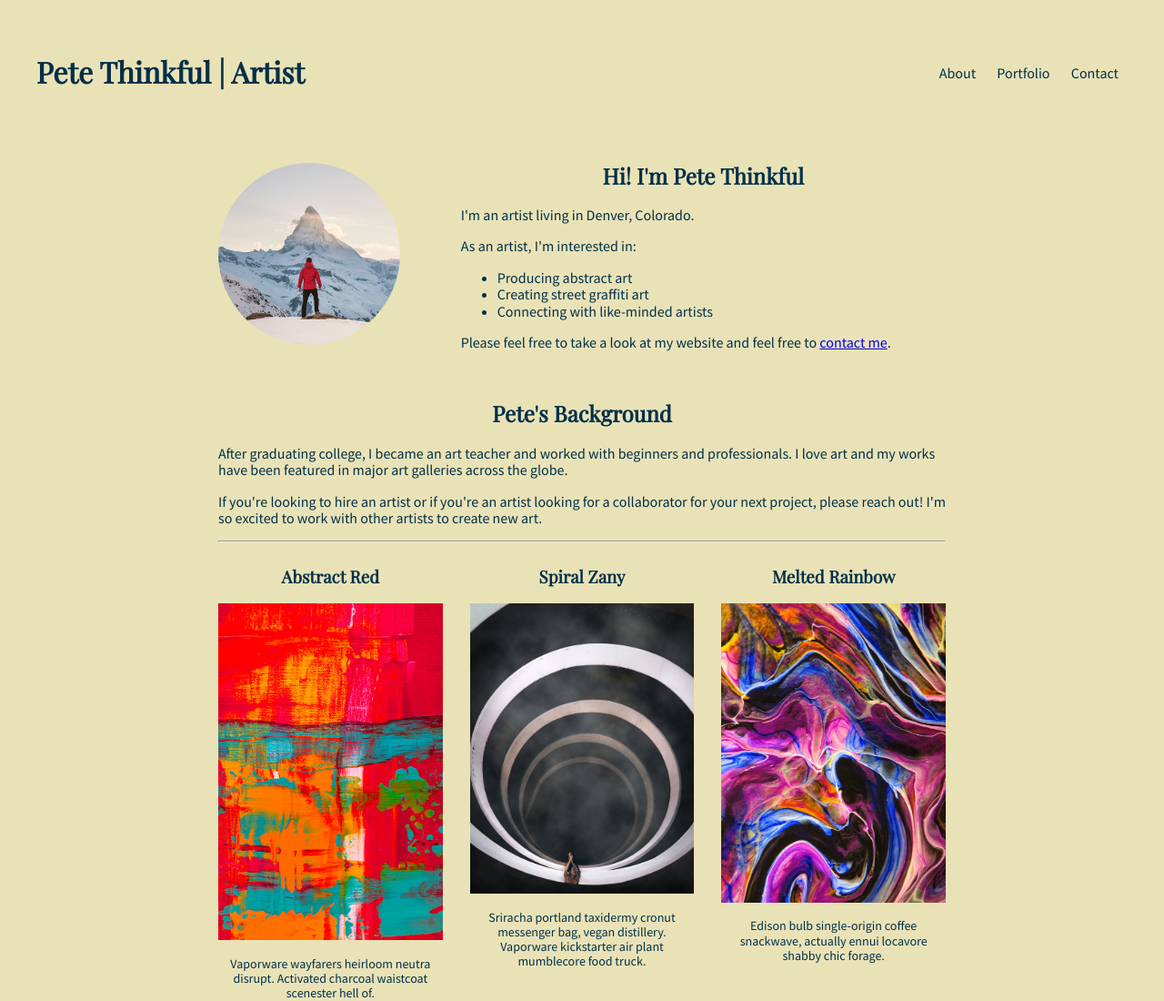
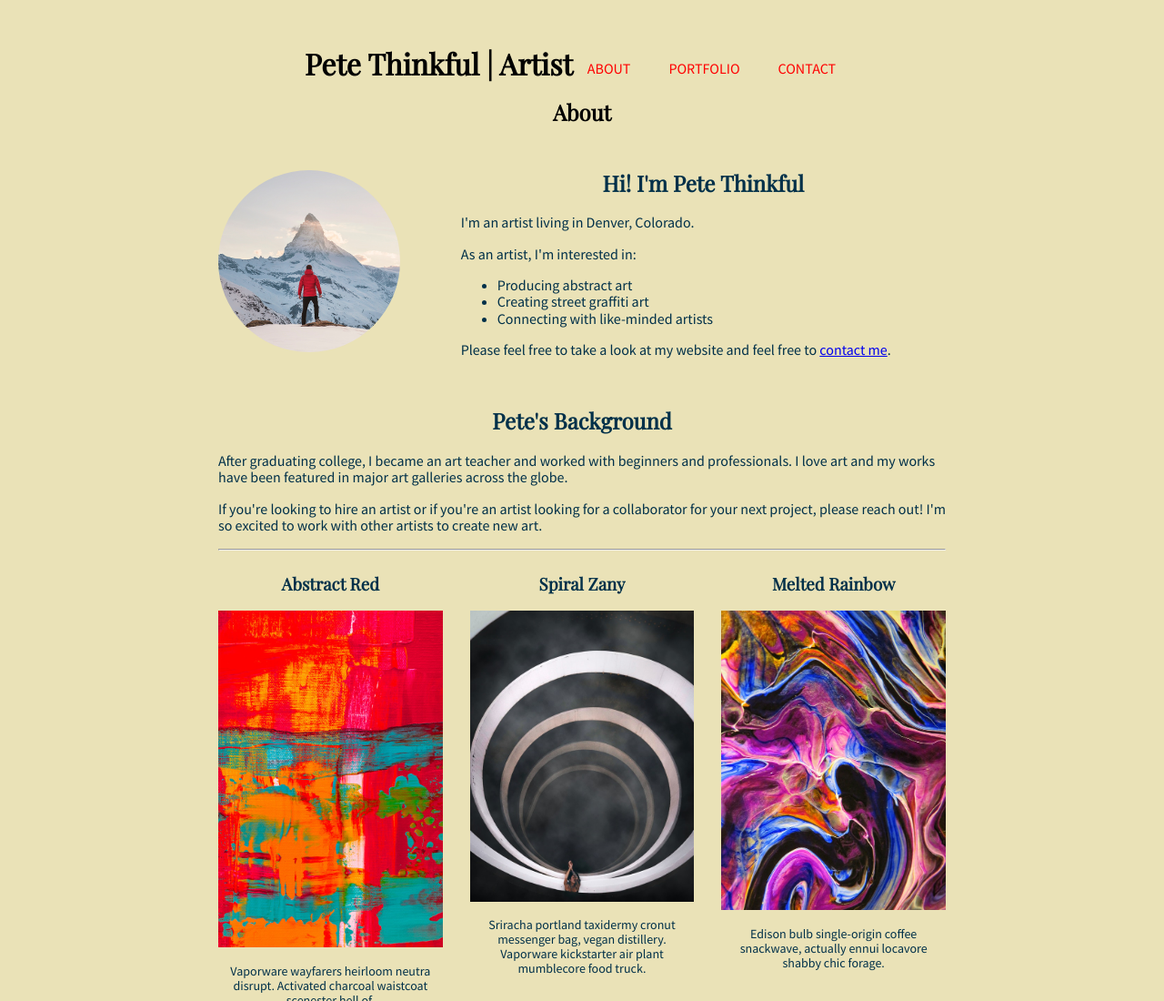
Before and after one commit to JonnyCash-glitch/starter-pete-thinkful-portfolio, a plain HTML site: page index.html in a window 1280 px wide. Shown: the top 1100 px of the page at 91% size. Drawn offline with nearby package versions, Linux system fonts and the light colour scheme.

Commit message:
fixed issues

```diff
--- a/index.html
+++ b/index.html
@@ -10,13 +10,18 @@
 </head>
 <body>
   <!-- Header section -->
-  <header class="flex-container">
+  <header class="header-container">
+    <div class="header-content">
       <h1>Pete Thinkful | Artist</h1>
       <nav>
         <a href="#about">About</a>
         <a href="#portfolio">Portfolio</a>
         <a href="#contact">Contact</a>
       </nav>
+    </div>
+    <div class="about-heading">
+      <h2>About</h2> <!-- Add the word "About" centered -->
+    </div>
   </header>
 
   <!-- Main content -->
--- a/style.css
+++ b/style.css
@@ -21,27 +21,59 @@ h1, h2, h3 {
 }
 
 /* Header Styles */
-header {
+.header-container {
+  background-color: transparent;
+  color: #fff;
+  text-align: center;
+  padding: 10px 0;
+}
+
+.header-content {
   display: flex;
-  justify-content: space-between;
+  justify-content: center; /* Center-align content horizontally */
   align-items: center;
-  margin-bottom: 40px;
+  max-width: 800px;
+  margin: 0 auto;
 }
-.image-circle {
-    border-radius: 50%; /* This creates the circular shape */
-    width: 200px; /* Example width, should be the same as height for a perfect circle */
-    height: 200px; /* Example height, should be the same as width */
-    object-fit: cover; /* This ensures the image covers the area without distortion */
-  }
+
+header h1 {
+  font-family: "Playfair Display", Times, serif;
+  margin: 0;
+  color: #000; /* Black text color */
+}
+
+nav {
+  display: flex;
+  margin-top: 10px; /* Adjust spacing */
+}
 
 nav a {
   text-decoration: none;
-  color: #003049;
-  padding: 0 10px;
+  color: #ff0000; /* Red text color */
+  text-align: center; /* Center-align the text */
+  text-transform: uppercase; /* Convert text to uppercase */
+  padding: 5px 15px; /* Add padding for spacing */
+  border: 1px solid transparent; /* Remove the underline */
+  border-radius: 5px; /* Add some rounding to buttons */
+  margin-right: 10px; /* Add spacing between links */
+  transition: background-color 0.2s ease-in-out, color 0.2s ease-in-out; /* Smooth transition */
 }
 
 nav a:hover {
-  color: #f77f00;
+  background-color: #ff0000; /* Red background on hover */
+  color: #fff; /* White text on hover */
+}
+
+/* Make the image rounded */
+.image-circle {
+  border-radius: 50%;
+  width: 200px;
+  height: 200px;
+  object-fit: cover;
+}
+
+.about-heading h2 {
+  color: #000; /* Black text color */
 }
 
 /* Main Content Styles */
```
Lines whose indentation alone changed are shown as unchanged.
